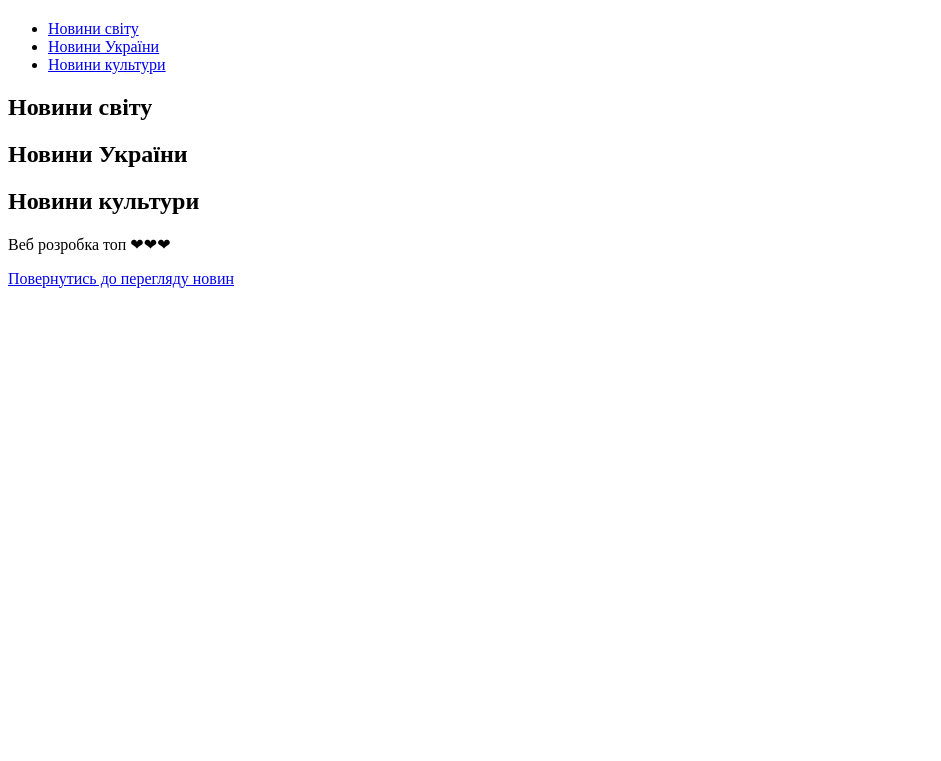
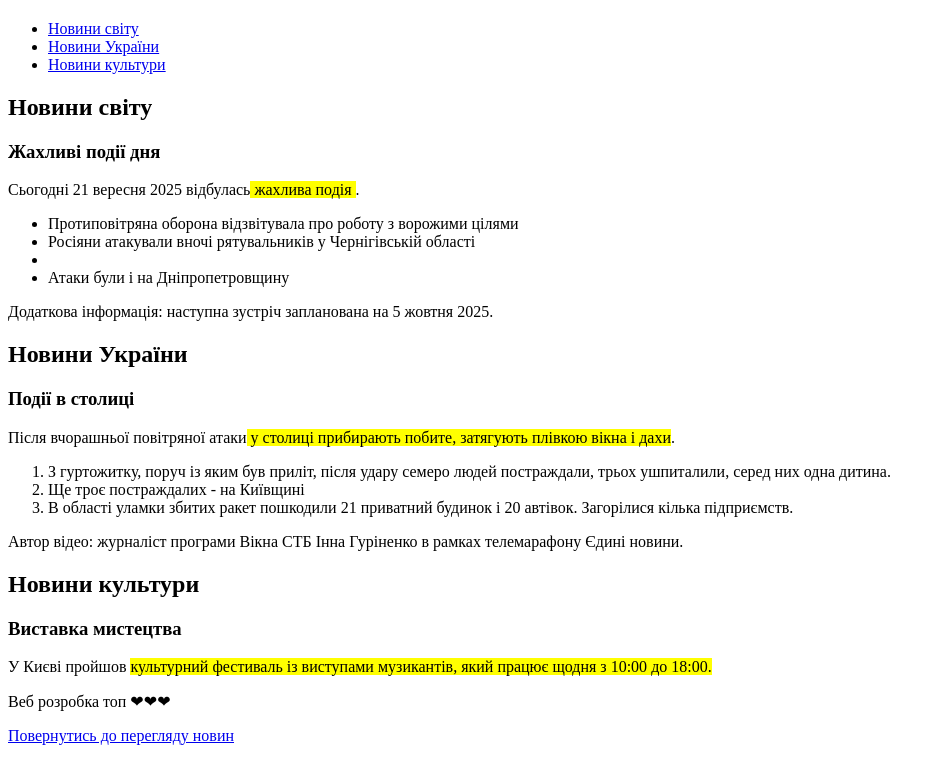
Before and after one commit to tarasiuknazar7-svg/17.09, a plain HTML site: page index.html in a window 1280 px wide. Shown: the part 60-821 px from the top of the page, without its empty margins (0-941 px from the left). Before the commit the page ends 800 px from the top, so only its background shows below. Drawn offline with Linux system fonts and the light colour scheme.

Commit message:
учасник 2

```diff
--- a/index.html
+++ b/index.html
@@ -22,15 +22,49 @@
 
         <section id="World">
         <h2>Новини світу</h2>
+        <article>
+            <h3>Жахливі події дня</h3>
+            <p>Сьогодні <time datetime="21.09.2025"> 21 вересня 2025 </time>відбулась<mark> жахлива подія </mark>.</p>
+        <ul>
+            <li>Протиповітряна оборона відзвітувала про роботу з ворожими цілями</li>
+            <li>Росіяни атакували вночі рятувальників у Чернігівській області<li>
+            <li>Атаки були і на Дніпропетровщину</li>
+        </ul>
+        </article>
+        <aside>
+            <p>Додаткова інформація: наступна зустріч запланована
+          на <time datetime="2025-10-05">5 жовтня 2025</time>.
+        </p>
+        </aside>
         </section>
 
         <section id="World">
         <h2>Новини України</h2>
+        <article>
+            <h3>Події в столиці</h3>
+            <p>Після вчорашньої повітряної атаки<mark> у столиці прибирають побите, затягують плівкою вікна і дахи</mark>.</p>
+            <ol>
+          <li>З гуртожитку, поруч із яким був приліт, після удару семеро людей постраждали, трьох ушпиталили, серед них одна дитина.</li>
+          <li>Ще троє постраждалих  - на Київщині</li>
+          <li>В області уламки збитих ракет пошкодили 21 приватний будинок і 20 автівок. Загорілися кілька підприємств.</li>
+        </ol>
+        </article>
+        <aside>
+            <p>Автор відео: журналіст програми Вікна СТБ Інна Гуріненко в рамках телемарафону Єдині новини.</p>
+        </aside>
         </section>
 
         <section id="World">
         <h2>Новини культури</h2>
+        <article>
+        <h3>Виставка мистецтва</h3>
+        <p>
+          У Києві пройшов <mark>культурний фестиваль із виступами музикантів<mark>,
+          який працює щодня з <time datetime="10:00">10:00</time> до <time datetime="18:00">18:00</time>.
+        </p>
+        </article>
         </section>
+
 </body>
 <footer>
    <p> Веб розробка топ ❤❤❤ </p>
```
